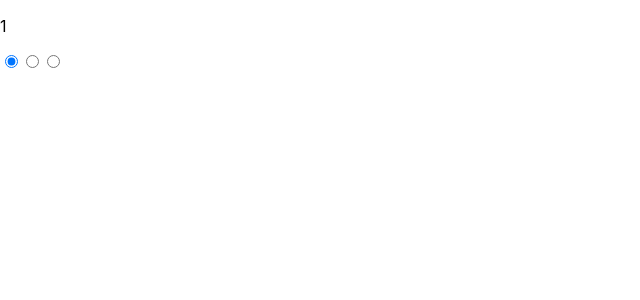
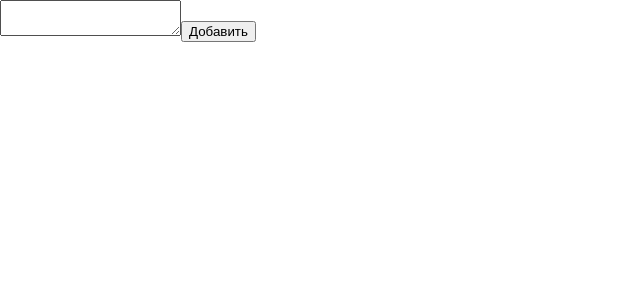
Before and after one commit to IrshakAnna-Mariia/LearnReact, a React (Create React App) app in the folder lesson_6/: page / in a window 1280 px wide. Shown: the top 300 px of the page, without its empty margins (0-640 px from the left). Built offline with nearby package versions, Linux system fonts and the light colour scheme.

Commit message:
Lesson_6. Task 7

```diff
--- a/lesson_6/src/App.js
+++ b/lesson_6/src/App.js
@@ -1,34 +1,21 @@
 import { useState } from "react";
 
 function App() {
-  const [number, setNumber] = useState(1);
+  const [texts, setTexts] = useState([]);
+  const [text, setText] = useState('');
 
-  const handleChange = (e) => {
-    setNumber(e.target.value);
+  const handleClickAddText = () => {
+    setTexts(prevTexts => [...prevTexts, text]);
+    setText('')
   };
 
+  const handleChangeInputText = ({target: {value}}) => setText(value);
+
   return (
-    <div>
-      <p>{number}</p>
-      <input
-        type="radio"
-        value="1"
-        name="test"
-        defaultChecked={number}
-        onChange={handleChange}
-      />
-      <input
-        type="radio"
-        value="2"
-        name="test"
-        onChange={handleChange}
-      />
-      <input
-        type="radio"
-        value="3"
-        name="test"
-        onChange={handleChange}
-      />
+    <div >
+      <textarea value={text} onChange={handleChangeInputText}></textarea>
+      <button onClick={handleClickAddText} >Добавить</button>
+      {texts.map(item => <p key={item} >{item}</p>)}
     </div>
   );
 }
```
